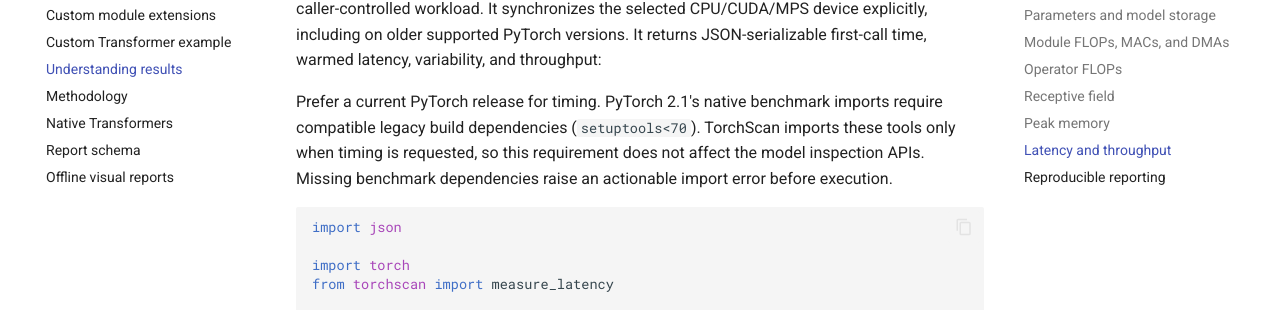
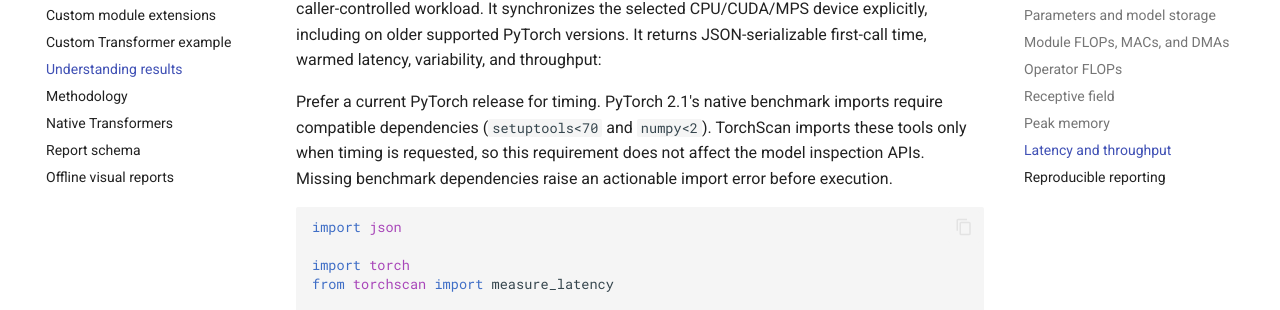
Before and after one commit to frgfm/torch-scan, an MkDocs documentation site: the page built from docs/docs/metrics.md, in a window 1280 px wide and 900 px high, scrolled down 2265 px. Shown: the part 168-478 px from the top of the window. Built offline with MkDocs 1.6.1 and Material for MkDocs 9.7.7, drawn with Linux system fonts in a browser that asks for light colours; comment, search, counter and statistics services are not loaded.

Commit message:
fix: cover legacy benchmark dependencies and simplify validation

````diff
--- a/docs/docs/metrics.md
+++ b/docs/docs/metrics.md
@@ -76,8 +76,8 @@ The unreleased `measure_latency` API uses
 caller-controlled workload. It synchronizes the selected CPU/CUDA/MPS device explicitly, including on older
 supported PyTorch versions. It returns JSON-serializable first-call time, warmed latency, variability, and throughput:
 
-Prefer a current PyTorch release for timing. PyTorch 2.1's native benchmark imports require compatible legacy build
-dependencies (`setuptools<70`). TorchScan imports these tools only when timing is requested, so this requirement does
+Prefer a current PyTorch release for timing. PyTorch 2.1's native benchmark imports require compatible dependencies
+(`setuptools<70` and `numpy<2`). TorchScan imports these tools only when timing is requested, so this requirement does
 not affect the model inspection APIs. Missing benchmark dependencies raise an actionable import error before execution.
 
 ```python
````
Also changed, not shown: 3 other files.
